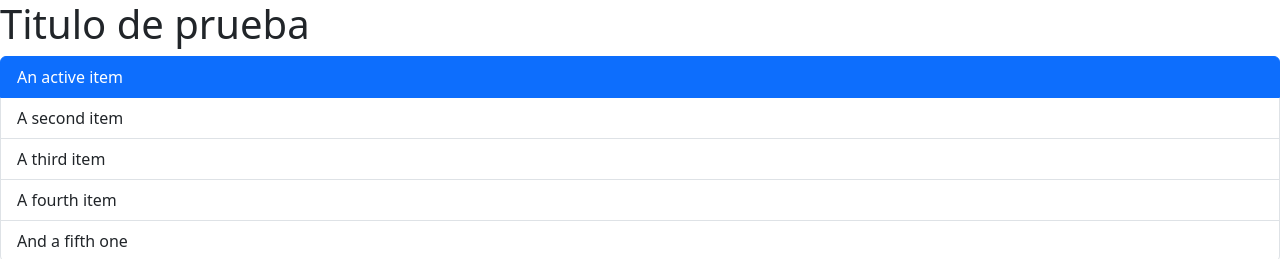
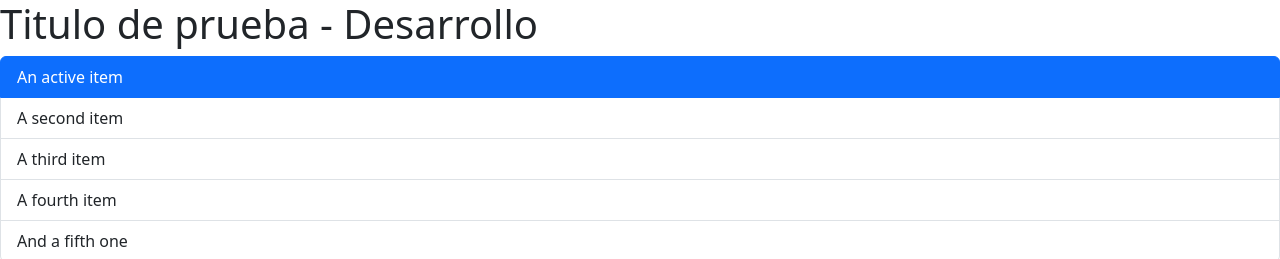
Before and after one commit to alonsoTI/repo-dsam, a plain HTML site: page index.html in a window 1280 px wide. Shown: the top 259 px of the page. Drawn offline with nearby package versions, Linux system fonts and the light colour scheme.

Commit message:
Se modifica titulo de la web

```diff
--- a/index.html
+++ b/index.html
@@ -9,7 +9,7 @@
     <title>Página de prueba</title>
 </head>
 <body>
-    <h1>Titulo de prueba</h1>
+    <h1>Titulo de prueba - Desarrollo</h1>
     <ul class="list-group">
         <li class="list-group-item active" aria-current="true">An active item</li>
         <li class="list-group-item">A second item</li>
```
